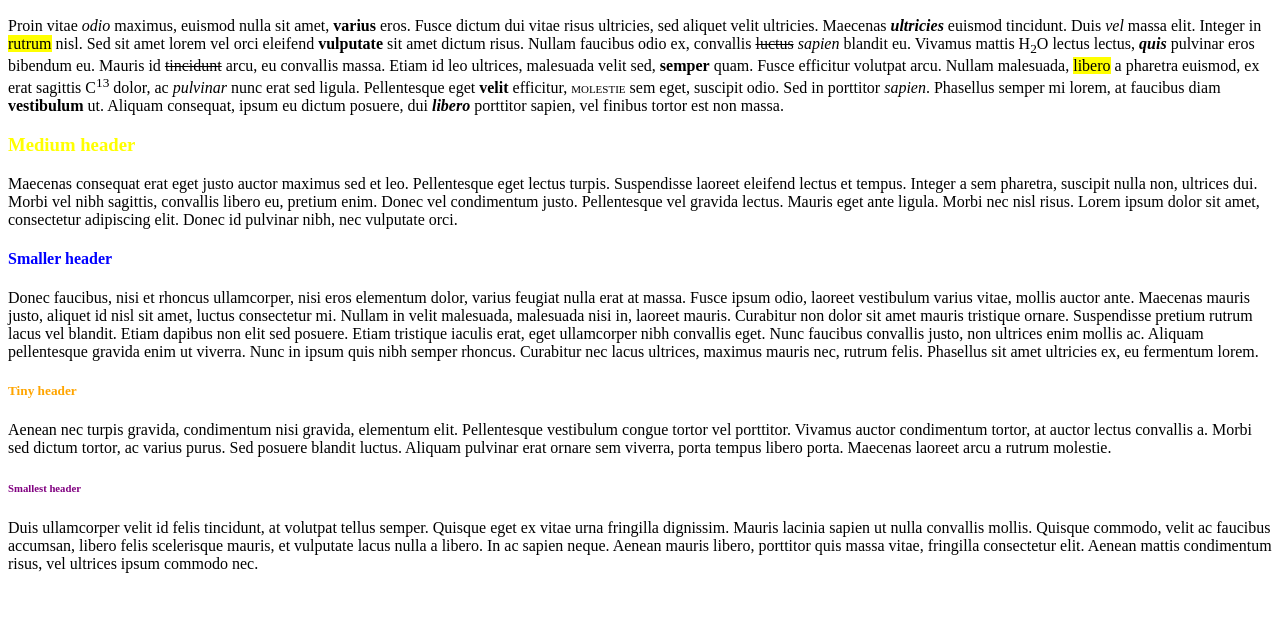
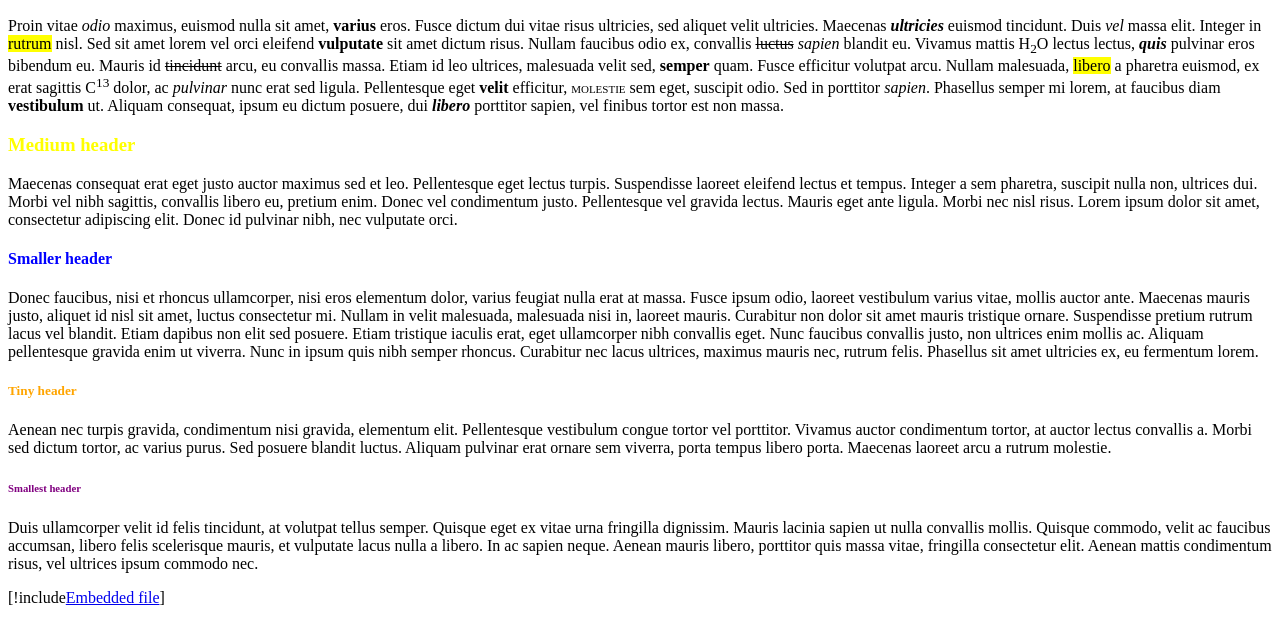
Before and after one commit to gregory-james-smith/vault-example, a plain HTML site: page example.html in a window 1280 px wide. Shown: the part 282-905 px from the top of the page. Before the commit the page ends 871 px from the top, so only its background shows below. Drawn offline with Linux system fonts and the light colour scheme.

Commit message:
Deploying to gh-pages from @ gregory-james-smith/vault-example@34dacb9a6c5438a3d28807a5e074d47bf2df94e0 🚀

```diff
--- a/example.html
+++ b/example.html
@@ -114,5 +114,6 @@
 ac sapien neque. Aenean mauris libero, porttitor quis massa vitae,
 fringilla consectetur elit. Aenean mattis condimentum risus, vel
 ultrices ipsum commodo nec.</p>
+<p>[!include<a href="./embed/embed.md">Embedded file</a>]</p>
 </body>
 </html>
```
